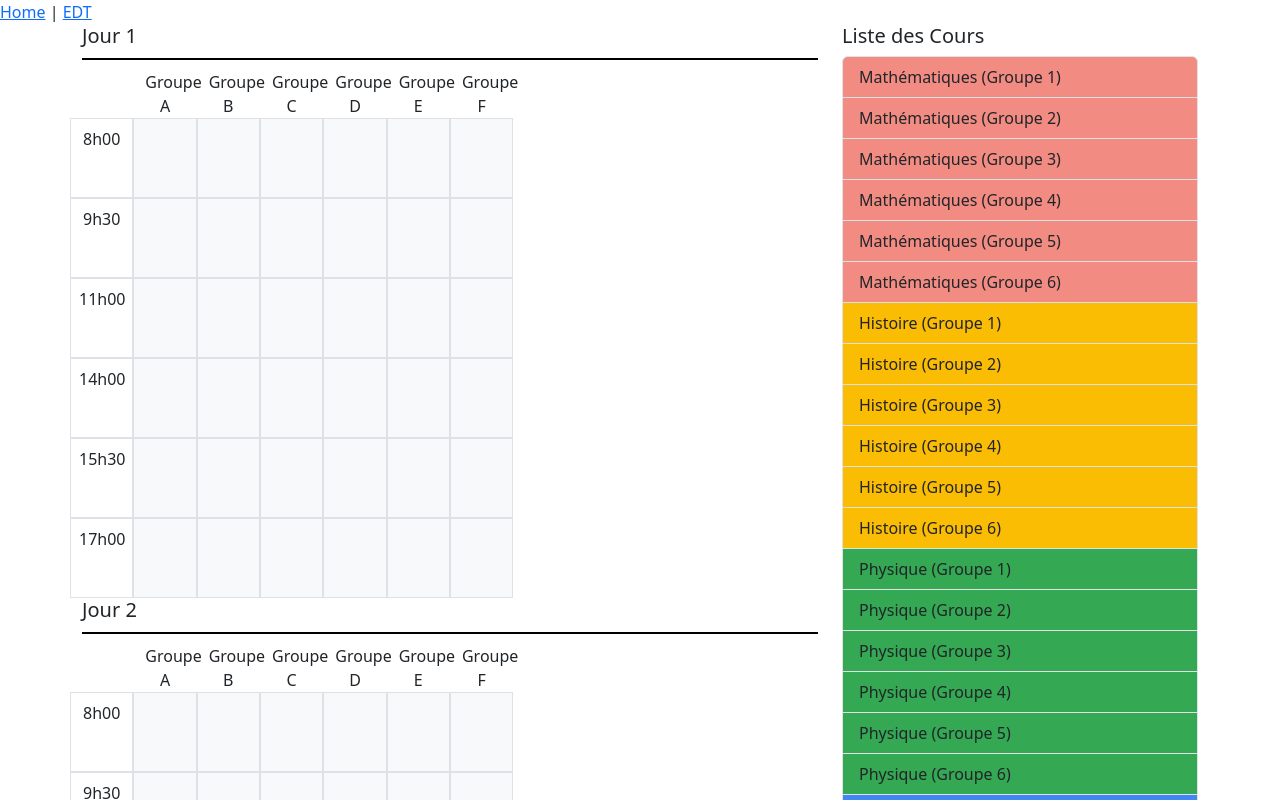
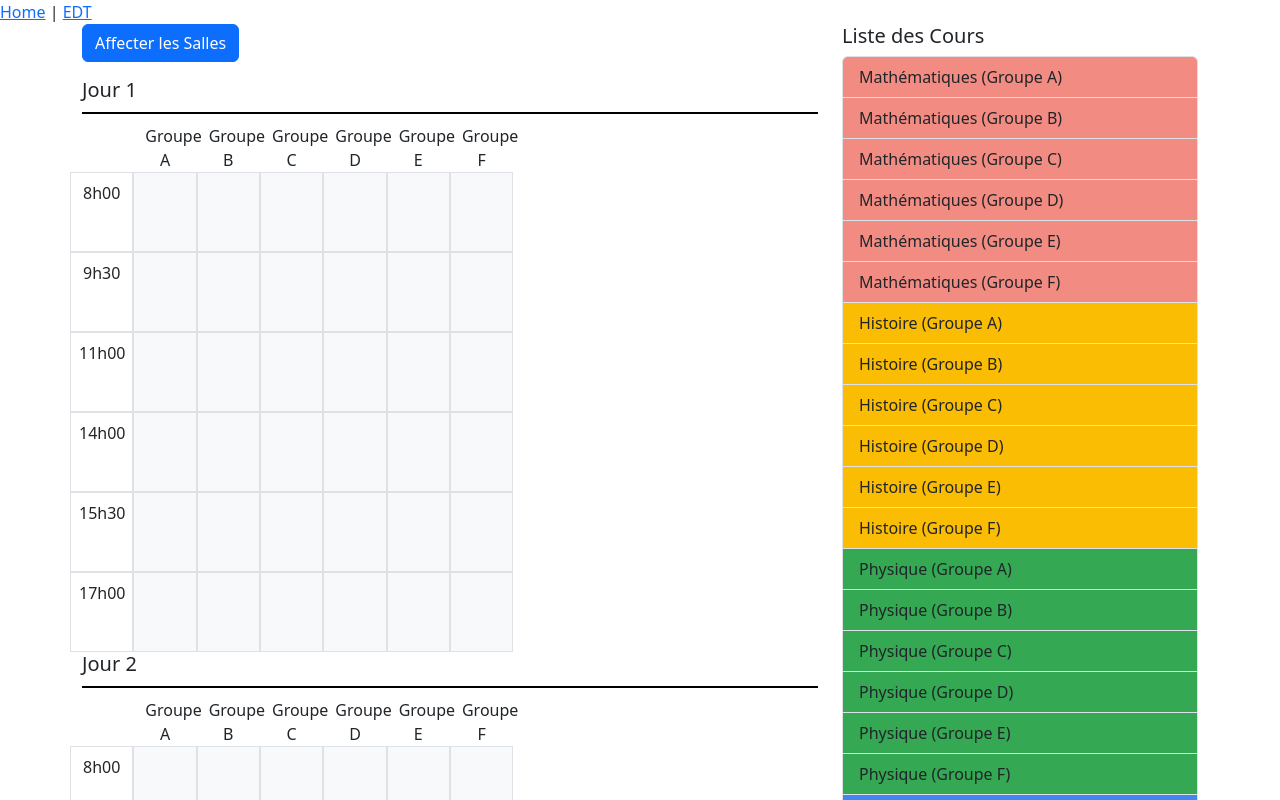
Before and after one commit to Dannebicque/edt, a Vue app: page /edt in a window 1280 px wide. Shown: the top 800 px of the page. Built offline with nearby package versions, Linux system fonts and the light colour scheme.

Commit message:
feat: test

```diff
--- a/src/views/EdtView.vue
+++ b/src/views/EdtView.vue
@@ -3,6 +3,9 @@
     <div class="row">
       <!-- Colonne de gauche avec la grille -->
       <div class="col-md-8">
+        <button class="btn btn-primary mb-3" @click="assignRooms">
+          Affecter les Salles
+        </button>
         <div class="grid">
           <!-- Boucle sur les jours -->
           <div v-for="(day, dayIndex) in grid" :key="dayIndex">
@@ -12,7 +15,7 @@
 
             <!-- En-tête avec les noms des groupes -->
             <div class="row">
-              <div class="col-md-1 text-center font-weight-bold"></div> <!-- Colonne vide pour alignement -->
+              <div class="col-md-1 text-center font-weight-bold"></div>
               <div
                 v-for="group in groups"
                 :key="group"
@@ -45,6 +48,8 @@
                   >
                     {{ grid[dayIndex][lineIndex][group].name }}<br />
                     <small>Prof : {{ grid[dayIndex][lineIndex][group].assignedProfessor }}</small>
+                    <br />
+                    <small>Salle : {{ grid[dayIndex][lineIndex][group].assignedRoom }}</small>
                   </span>
                 </div>
               </div>
@@ -65,7 +70,7 @@
             @dragstart="onDragStart(course)"
             :style="{ backgroundColor: course.color, cursor: 'move' }"
           >
-            {{ course.name }} (Groupe {{ course.group }})
+            {{ course.name }} (Groupe {{ String.fromCharCode(64 + course.group) }})
           </div>
         </div>
       </div>
@@ -193,4 +198,44 @@ const onDrop = (dayIndex, lineIndex, group) => {
   // Réinitialisation du cours déplacé
   draggedCourse.value = null
 }
+
+const rooms = ["A1", "A2", "A3", "A4", "I1", "I2"]; // Salles disponibles
+
+const assignRooms = () => {
+  const roomAssignments = {};
+
+  // Parcourir chaque jour
+  for (let dayIndex = 0; dayIndex < grid.value.length; dayIndex++) {
+    // Parcourir chaque ligne (heure) pour le jour
+    for (let lineIndex = 0; lineIndex < grid.value[dayIndex].length; lineIndex++) {
+      // Parcourir chaque groupe
+      for (let group = 1; group <= 6; group++) {
+        // Vérifier si le cours existe pour ce groupe
+        if (grid.value[dayIndex][lineIndex][group]) {
+          // Si la salle n'a pas encore été affectée pour cette heure, l'affecter
+          let assignedRoom = null;
+
+          for (const room of rooms) {
+            // Vérifie si la salle est déjà utilisée à cette heure
+            if (!roomAssignments[lineIndex] || !roomAssignments[lineIndex].includes(room)) {
+              assignedRoom = room;
+              break; // Salle disponible trouvée
+            }
+          }
+
+          if (assignedRoom) {
+            // Affecte la salle au cours
+            grid.value[dayIndex][lineIndex][group].assignedRoom = assignedRoom;
+
+            // Ajoute la salle à l'enregistrement pour éviter d'utiliser la même salle à la même heure
+            if (!roomAssignments[lineIndex]) {
+              roomAssignments[lineIndex] = [];
+            }
+            roomAssignments[lineIndex].push(assignedRoom);
+          }
+        }
+      }
+    }
+  }
+};
 </script>
```
